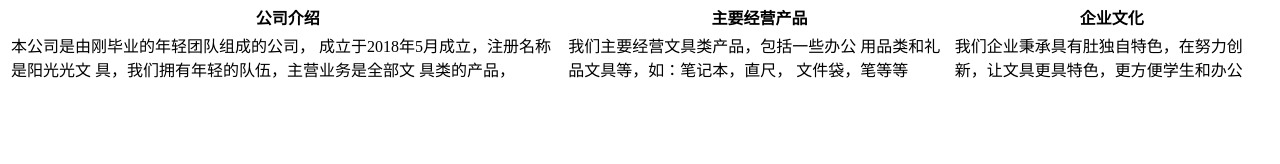
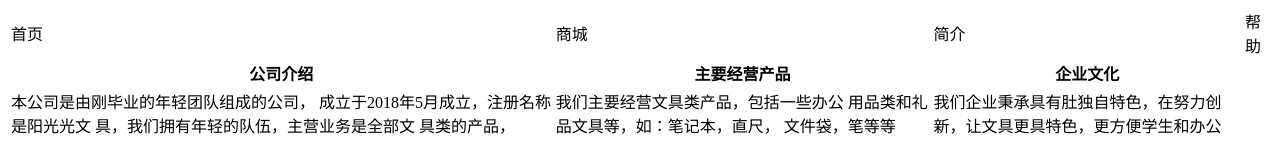
Before and after one commit to xiangv123/xiangv123.github.io1, a plain HTML site: page index.html in a window 1280 px wide. Shown: the part 636-800 px from the top of the page. Drawn offline with Linux system fonts and the light colour scheme.

Commit message:
Update index.html

```diff
--- a/index.html
+++ b/index.html
@@ -9,19 +9,35 @@
   <body>
       <img src="https://xiangv123.github.io/img.jpg">
       <table>
+        <table>
+  <tr>
+    <th></th>
+    <th></th>
+    <th></th>
+    <th></th>
+     </tr>
+  <tr>
+    <td>首页</td>
+    <td>商城</td>
+    <td>简介</td>
+    <td>帮助</td
+  </tr>
   <tr>
     <th>公司介绍</th>
     <th>主要经营产品</th>
     <th>企业文化</th>
   </tr>
+
   <tr>
     <td>本公司是由刚毕业的年轻团队组成的公司，
       成立于2018年5月成立，注册名称是阳光光文
       具，我们拥有年轻的队伍，主营业务是全部文
       具类的产品，</td>
+
     <td>我们主要经营文具类产品，包括一些办公
       用品类和礼品文具等，如：笔记本，直尺，
       文件袋，笔等等</td>
+
     <td>我们企业秉承具有肚独自特色，在努力创
       新，让文具更具特色，更方便学生和办公</td>
   </tr>
```
